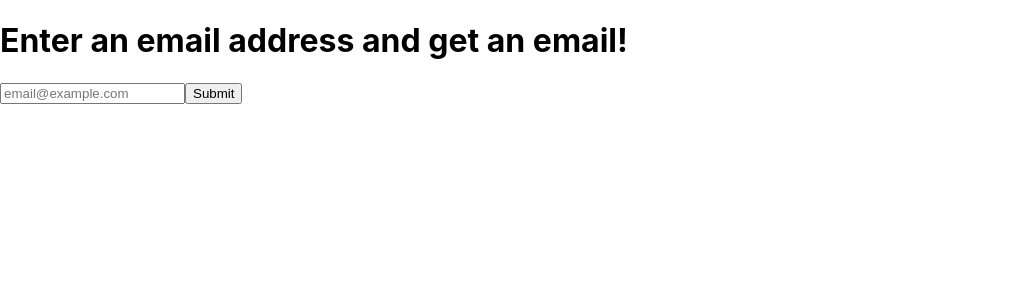
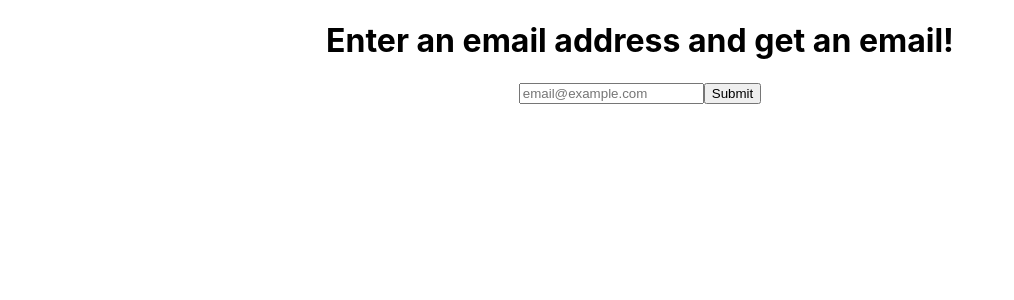
Before and after one commit to utk-cs340-fall23/FragranceFinder, a React (Create React App) app in the folder frontend/: page /email in a window 1280 px wide. Shown: the top 300 px of the page, without its empty margins (0-1014 px from the left). Built offline with nearby package versions, Linux system fonts and the light colour scheme.

Commit message:
modified email demo (still needs work)

```diff
--- /dev/null
+++ b/frontend/src/pages/CSS/email.css
@@ -0,0 +1,3 @@
+div.body{
+	text-align: center;
+}
--- a/frontend/src/pages/email.js
+++ b/frontend/src/pages/email.js
@@ -1,3 +1,5 @@
+import "./CSS/email.css"
+
 import React from "react";
 
 const Email = () => {
@@ -7,11 +9,11 @@ const Email = () => {
 	}
 
     return (
-        <div>
+        <div className="body">
             <h1>Enter an email address and get an email!</h1>
-			<form>
+			<form onSubmit={handleFormSubmit}>
 				<input type="text" placeholder="email@example.com" />
-				<input onClick={handleFormSubmit} type="submit" />
+				<input type="submit" />
 			</form>
         </div>
     );
```
